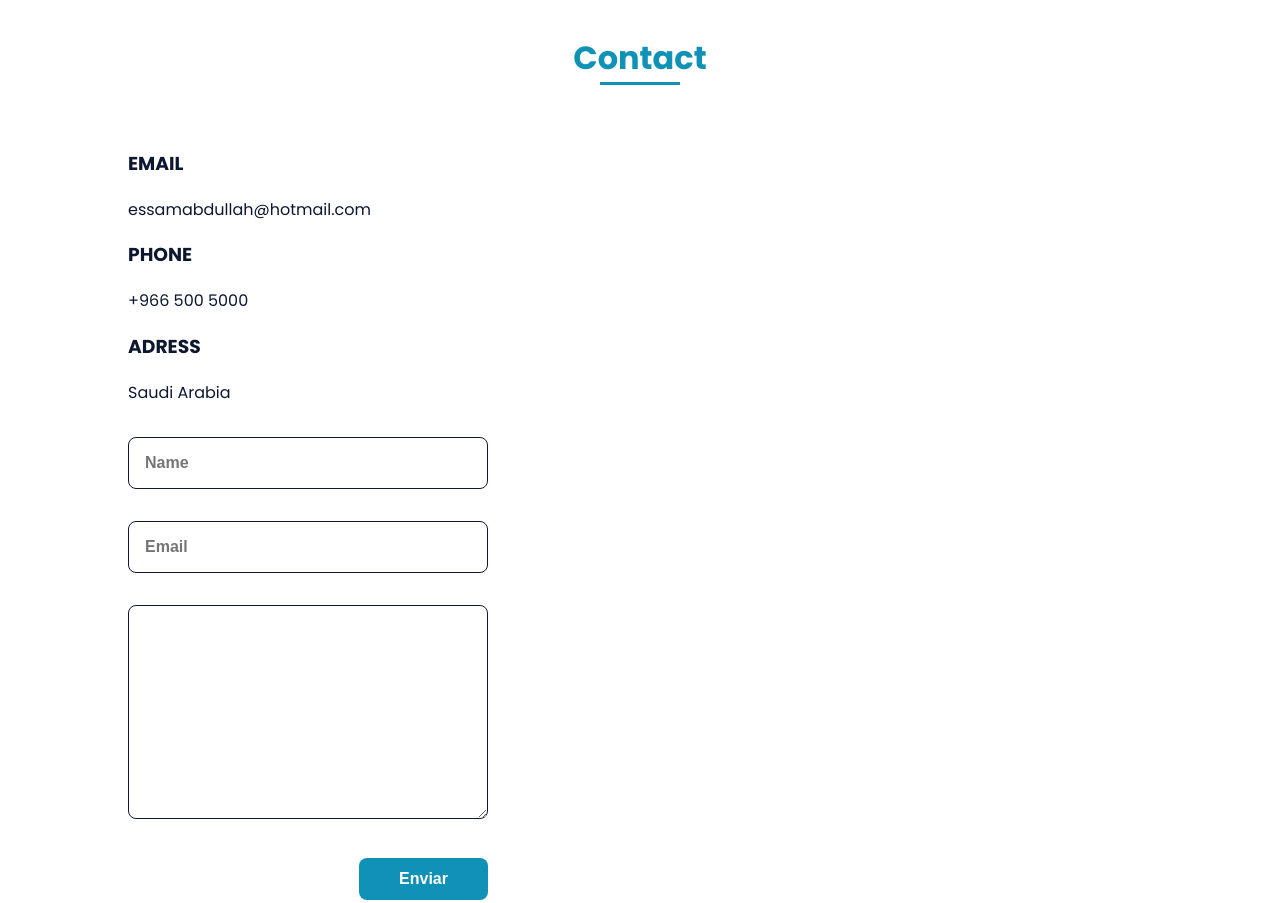
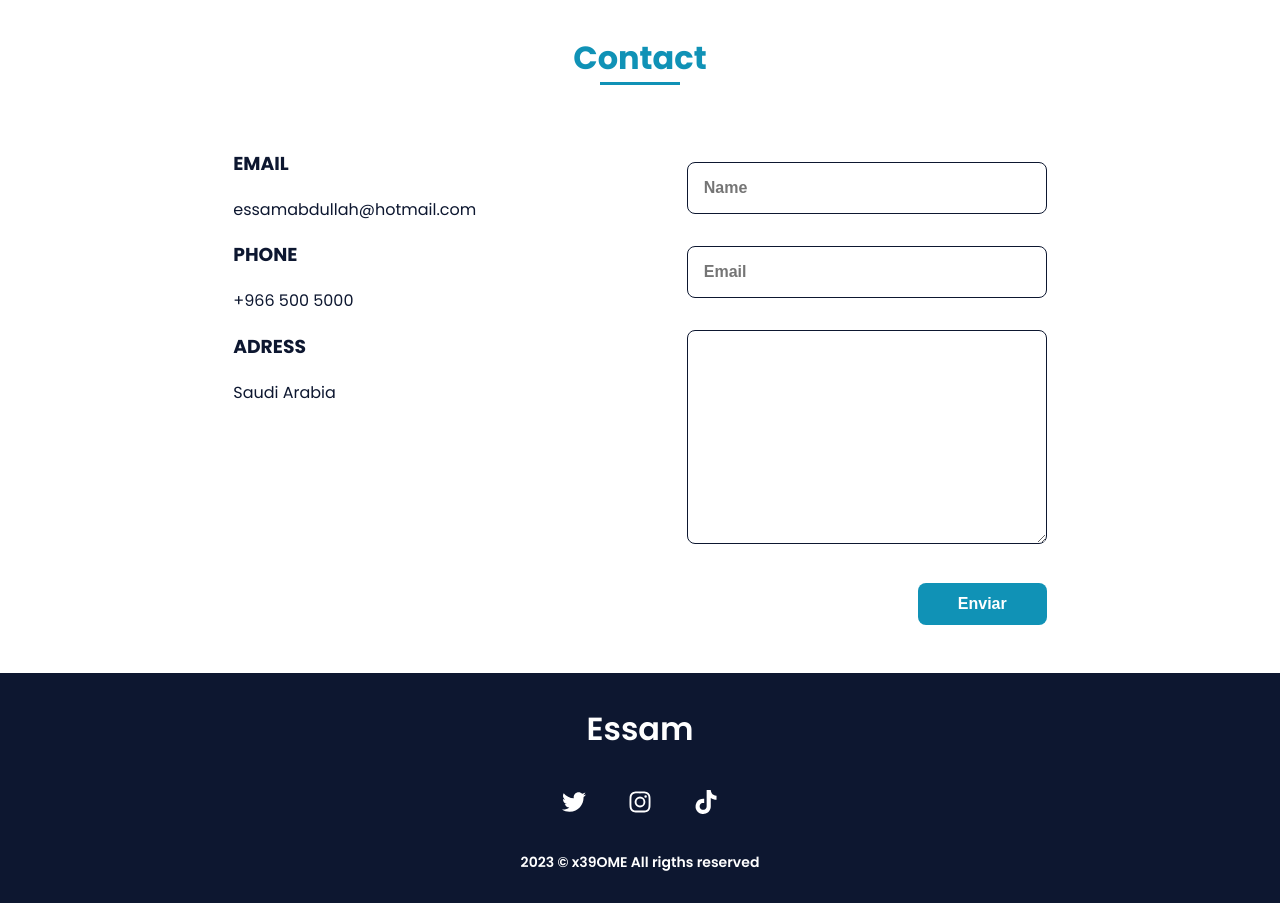
Before and after one commit to x39OME/portfolio-template-website, a plain HTML site: page index.html in a window 1280 px wide. Shown: the part 3020-3923 px from the top of the page. Drawn offline with Linux system fonts and the light colour scheme; files whose address does not match are found by name.

Commit message:
Update styles.css

```diff
--- a/assets/css/styles.css
+++ b/assets/css/styles.css
@@ -439,9 +439,6 @@ img {
     width: 360px;
     padding-top: 2rem;
   }
-  .contact__container {
-    flex-direction: column;
-  }
 }
 @media screen and (max-width: 767px) {
   .contact__container {
```
